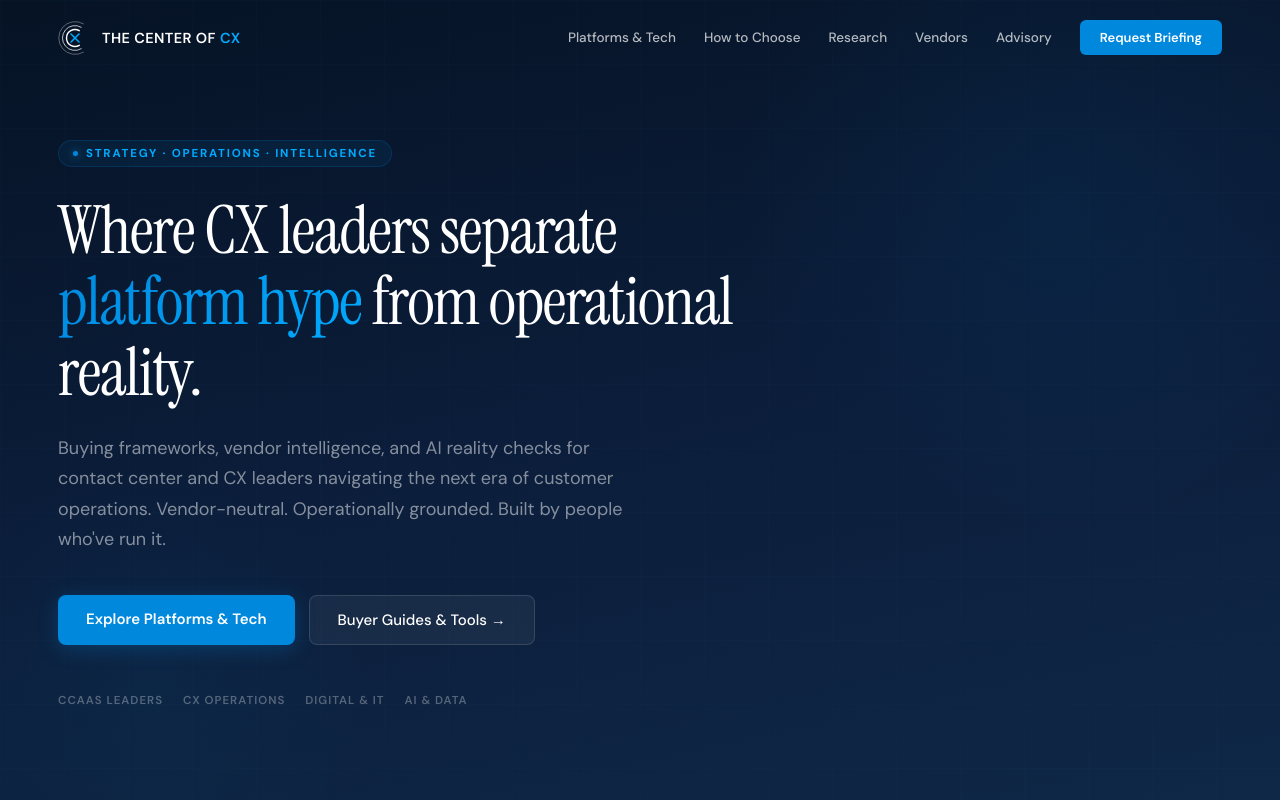
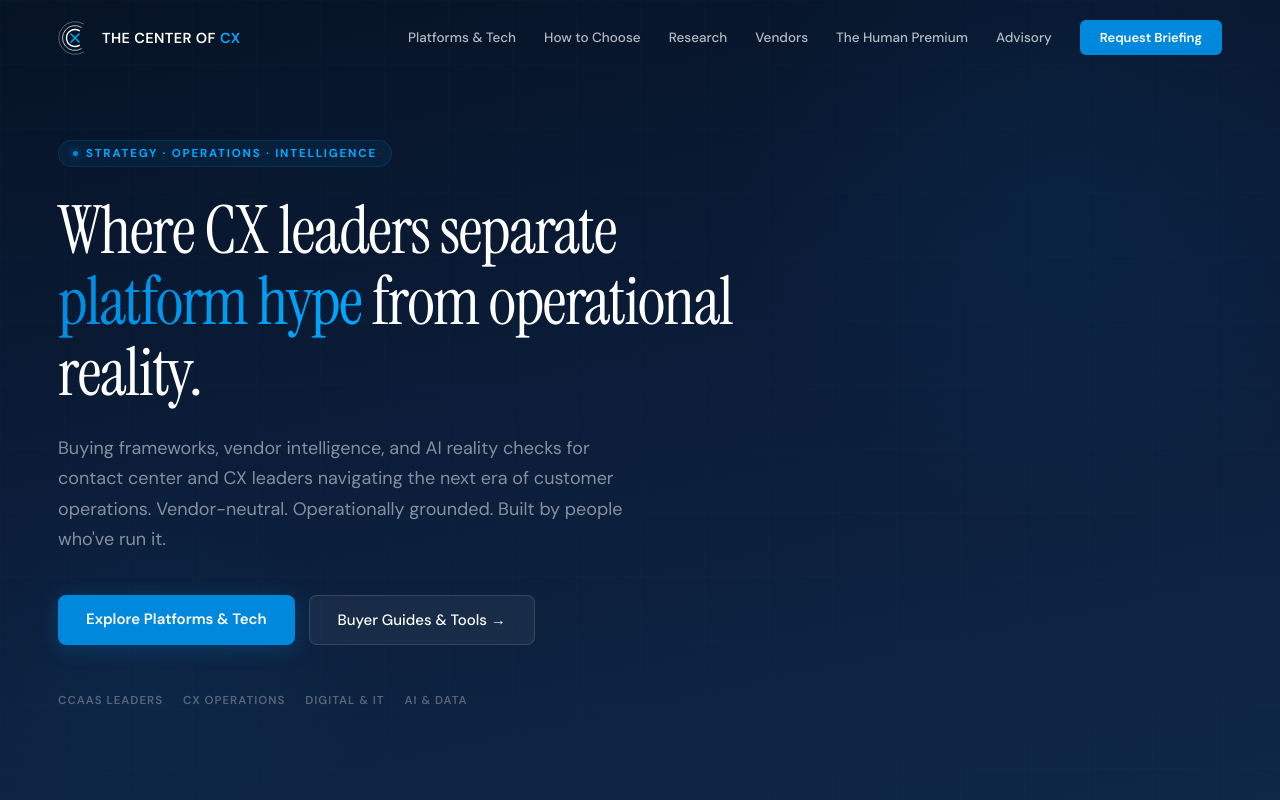
Before and after one commit to thomasbakerj-lgtm/CENTER-OF-CX, a React (Vite) app: page / in a window 1280 px wide. Shown: the top 800 px of the page. Built offline with nearby package versions, Linux system fonts and the light colour scheme.

Commit message:
Update Homepage.jsx

```diff
--- a/Homepage.jsx
+++ b/Homepage.jsx
@@ -53,6 +53,7 @@ function Nav() {
     { name: "How to Choose", href: "/how-to-choose" },
     { name: "Research", href: "/research" },
     { name: "Vendors", href: "/vendors" },
+    { name: "The Human Premium", href: "/human-premium" },
     { name: "Advisory", href: "/advisory" },
   ];
   const bg = scrolled ? "rgba(6,19,37,0.96)" : "transparent";
@@ -339,6 +340,17 @@ function Tools() {
       ],
       accent: "#006699",
     },
+    {
+      label: "The Human Premium",
+      sub: "Career growth in the AI era",
+      items: [
+        { name: "Four New CX Roles", desc: "Complex Issue Resolver, AI Trainer, Experience Designer, and Quality Lead — roles that didn't exist two years ago.", href: "/human-premium" },
+        { name: "Growth Playbook", desc: "Seven moves that separate those who thrive from those who get displaced. Each with a concrete action step.", href: "/human-premium" },
+        { name: "Certifications That Compound", desc: "12 certifications across AI, CX, and data analytics — with costs, time, and why each one matters.", href: "/human-premium" },
+        { name: "Five Career Paths", desc: "Go deeper, go wider, go technical, go independent, or go build. Pick the one that fits your ambition.", href: "/human-premium" },
+      ],
+      accent: "#10B981",
+    },
   ];
 
   return (
@@ -354,7 +366,7 @@ function Tools() {
           </div>
         </FadeIn>
 
-        <div style={{ display: "grid", gridTemplateColumns: "repeat(auto-fit, minmax(340px, 1fr))", gap: 24 }}>
+        <div style={{ display: "grid", gridTemplateColumns: "repeat(auto-fit, minmax(280px, 1fr))", gap: 20 }}>
           {tiers.map((tier, ti) => (
             <FadeIn key={ti} delay={ti * 0.1}>
               <div style={{ background: "#fff", borderRadius: 14, border: `1px solid ${BORDER}`, overflow: "hidden", height: "100%" }}>
```
